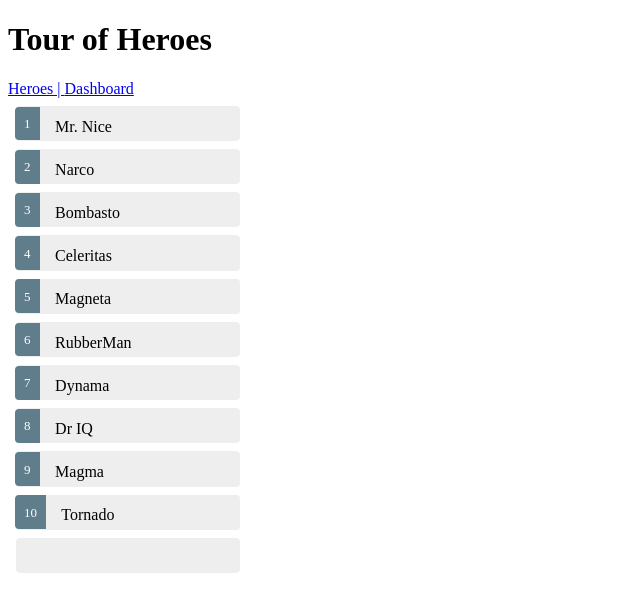
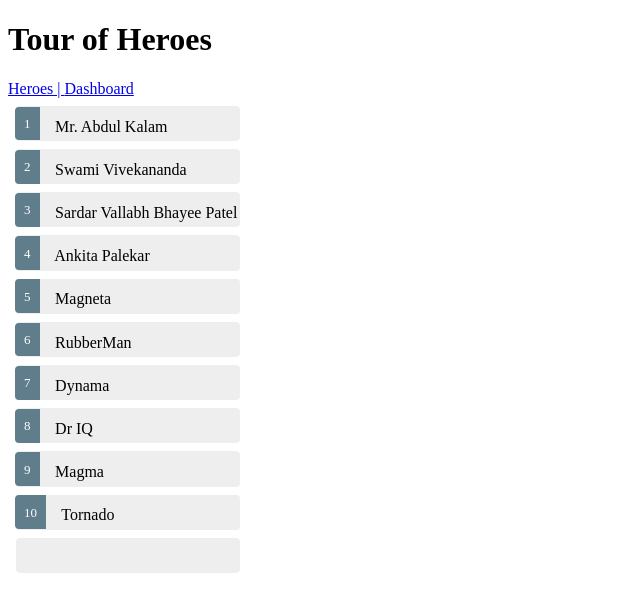
Before and after one commit to Ankita-Palekar/angular4-test-app, an Angular app: page /heroes in a window 1280 px wide. Shown: the top 612 px of the page, without its empty margins (0-640 px from the left). Built offline with nearby package versions, Linux system fonts and the light colour scheme.

Commit message:
http routing

```diff
--- a/package.json
+++ b/package.json
@@ -21,6 +21,7 @@
     "@angular/platform-browser": "^4.2.4",
     "@angular/platform-browser-dynamic": "^4.2.4",
     "@angular/router": "^4.2.4",
+    "angular-in-memory-web-api": "^0.4.6",
     "core-js": "^2.4.1",
     "rxjs": "^5.4.2",
     "zone.js": "^0.8.14"
--- a/src/app/hero-detail.component.html
+++ b/src/app/hero-detail.component.html
@@ -1,5 +1,5 @@
 <div *ngIf="hero">
-  <h2>{{hero.name}} details!</h2>
+  <h2>{{hero.name | titlecase}} is my hero!</h2>
   <div>
     <label>id: </label>{{hero.id}}
   </div>
--- a/src/app/heroes.component.html
+++ b/src/app/heroes.component.html
@@ -8,6 +8,8 @@
 <!--</div>-->
 
 
+
+
 <ul class="heroes">
   <li *ngFor="let hero of heroes" [class.selected]="hero === selectedHero">
     <span class="badge" (click)="onSelect(hero)">{{hero.id}}</span> {{hero.name}}
--- a/src/app/mock-heroes.ts
+++ b/src/app/mock-heroes.ts
@@ -1,9 +1,9 @@
 import {Hero} from './hero';
 export const HEROES: Hero[] = [
-  { id: 1, name: 'Mr. Nice' },
-  { id: 2, name: 'Narco' },
-  { id: 3, name: 'Bombasto' },
-  { id: 4, name: 'Celeritas' },
+  { id: 1, name: 'Mr. Abdul Kalam' },
+  { id: 2, name: 'Swami Vivekananda' },
+  { id: 3, name: 'Sardar Vallabh Bhayee Patel' },
+  { id: 4, name: 'Ankita Palekar' },
   { id: 5, name: 'Magneta' },
   { id: 6, name: 'RubberMan' },
   { id: 7, name: 'Dynama' },
```
Also changed, not shown: src/app/app-routing.module.ts (added, +20 -0 lines), src/app/app.module.ts (+6 -1 lines), 1 other file (tests, documents, lock files or other folders).
